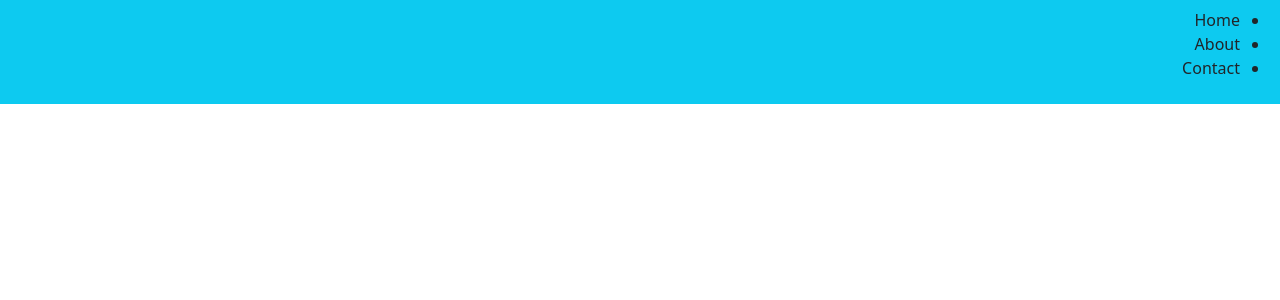
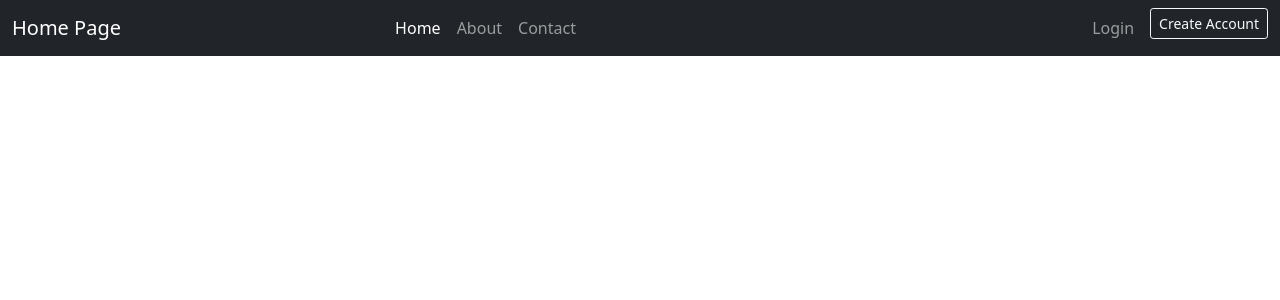
Before and after one commit to martinStar2005/inl-mning, a Django app: page / in a window 1280 px wide. Shown: the top 300 px of the page. Run offline with Django 5.2, Linux system fonts and the light colour scheme.

Commit message:
add contact, about page and a little bootstrap for better UI

```diff
--- a/sidor/templates/home.html
+++ b/sidor/templates/home.html
@@ -3,7 +3,9 @@
 
 {% block title %}Home Page {% endblock %}
 
+{% block brand %}Home Page{% endblock %}
 {% block body %}
 
 
+
 {% endblock %}
--- a/sidor/urls.py
+++ b/sidor/urls.py
@@ -5,4 +5,6 @@ from . import views
 
 urlpatterns = [
     path('', views.home, name='home'),
+    path('about/', views.about, name='about'),
+    path('contact/', views.contact, name='contact'),
 ]
--- a/sidor/views.py
+++ b/sidor/views.py
@@ -2,3 +2,9 @@ from django.shortcuts import render
 
 def home(request):
     return render(request, 'home.html')
+
+def about(request):
+    return render(request, 'about.html')
+
+def contact(request):
+    return render(request, 'contact.html')
--- a/templates/_base.html
+++ b/templates/_base.html
@@ -13,13 +13,45 @@
 </head>
 
 <body>
-<nav class="navbar navbar-expand-lg navbar-dark bg-info" dir="rtl">
-    <ul>
-        <li>Home</li>
-        <li>About</li>
-        <li>Contact</li>
-    </ul>
+<nav class="navbar navbar-expand-lg navbar-dark bg-dark">
+  <div class="container-fluid">
+
+    <a class="navbar-brand" href="#">{% block brand %}{% endblock %}</a>
+
+    <button class="navbar-toggler" type="button" data-bs-toggle="collapse" data-bs-target="#navbarNav" aria-controls="navbarNav" aria-expanded="false" aria-label="Toggle navigation">
+      <span class="navbar-toggler-icon"></span>
+    </button>
+
+
+    <div class="collapse navbar-collapse" id="navbarNav">
+
+
+      <ul class="navbar-nav mx-auto mb-2 mb-lg-0">
+        <li class="nav-item">
+          <a class="nav-link active" aria-current="page" href="#">Home</a>
+        </li>
+        <li class="nav-item">
+          <a class="nav-link" href="#">About</a>
+        </li>
+        <li class="nav-item">
+          <a class="nav-link" href="#">Contact</a>
+        </li>
+      </ul>
+
+
+      <ul class="navbar-nav ms-auto mb-2 mb-lg-0">
+        <li class="nav-item">
+          <a class="nav-link" href="#">Login</a>
+        </li>
+        <li class="nav-item">
+          <a class="btn btn-outline-light btn-sm ms-lg-2 mt-2 mt-lg-0" href="#">Create Account</a>
+        </li>
+      </ul>
+
+    </div>
+  </div>
 </nav>
+
 <br>
 {% block body %} {% endblock %}
 
```
Also changed, not shown: sidor/templates/about.html (added, +12 -0 lines), sidor/templates/contact.html (added, +11 -0 lines).
